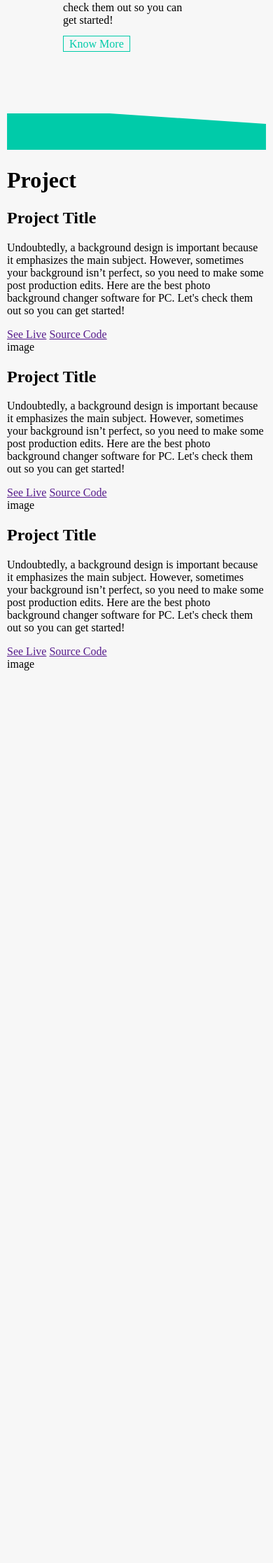
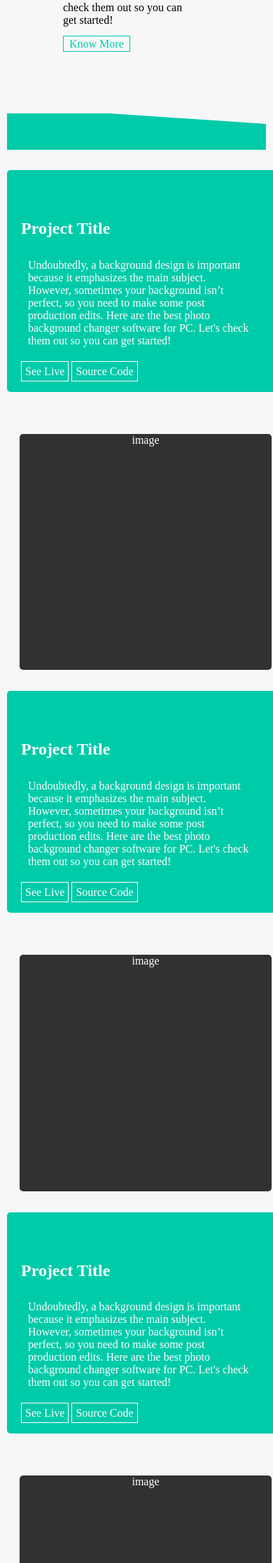
Before and after one commit to Savage-tech555/Company-potfolio, a PHP site: page / in a window 390 px wide. Shown: the part 825-3058 px from the top of the page at 70% size. Before the commit the page ends 1783 px from the top, so only its background shows below. Run offline with PHP 8.4, Linux system fonts and the light colour scheme.

Commit message:
projects

```diff
--- a/css/style.css
+++ b/css/style.css
@@ -61,6 +61,17 @@ header .fa-bars
 
 svg{
     margin-top: 500px;
+}
+
+.project .display .txt
+{
+    width: 59%;
+    background: #00cba9;
+    padding: 20px;
+    padding-top: 50px;
+    border-radius: 5px;
+    margin-top: 20px;
+    margin-right: 80px;
 }
 }
 
@@ -147,3 +158,77 @@ header .fa-bars
     {
         width: 100%;
     }
+
+    .project
+    {
+        color: white;
+    }
+
+    .project .display
+    {
+        display: grid;
+        grid-template-columns: repeat(auto-fill, minmax(600px, 1fr));
+        padding: 5px;
+        width: 100%;
+        grid-gap: 20px;
+    }
+
+    .project .display .txt
+    {
+        width: 59%;
+        background: #00cba9;
+        padding: 20px;
+        padding-top: 50px;
+        border-radius: 5px;
+        margin-top: 20px;
+        margin-left: 80px;
+    }
+
+    .project .display .txt a
+    {
+        text-decoration: none;
+        color: white;
+        border: 1px solid white;
+        padding: 5px;
+    }
+
+    .project .display .txt p
+    {
+        width: 90%;
+        padding: 10px;
+    }
+
+    .project .display .image
+    {
+        text-align: center;
+        width: 60%;
+        height: 40vh;
+        background: rgba(0, 0, 0, 0.8);
+        margin-top: 40px;
+        border-radius: 5px
+    }
+
+    @media only screen and (max-width: 600px)
+    {
+        .project .display .image
+        {
+            text-align: center;
+            width: 60%;
+            height: 40vh;
+            background: rgba(0, 0, 0, 0.8);
+            margin-top: 40px;
+            border-radius: 5px;
+            margin-left: 13px;
+        }
+
+        .project .display .txt
+        {
+            width: 59%;
+            background: #00cba9;
+            padding: 20px;
+            padding-top: 50px;
+            border-radius: 5px;
+            margin-top: 20px;
+            margin-left: -5px;
+        }
+    }
--- a/index.html
+++ b/index.html
@@ -41,7 +41,6 @@
     <svg xmlns="http://www.w3.org/2000/svg" viewBox="0 70 1440 200"><path fill="#00cba9" fill-opacity="1" d="M0,32L1440,128L1440,320L0,320Z"></path></svg>
 
     <div class="project">
-        <h1>Project</h1>
         <div class="display">
                 <div class="txt">
                     <h2>Project Title</h2>
@@ -53,11 +52,11 @@
                     <a href="">See Live</a>
                     <a href="">Source Code</a>
                 </div>
-
                 <div class="image">
            image
                 </div>
-
+            </div>
+            <div class="display">
                 <div class="txt">
                     <h2>Project Title</h2>
                     <p>Undoubtedly, a background design is important because it emphasizes the main subject. However,
@@ -69,11 +68,13 @@
                 <div class="image">
                     image
                 </div>
-
+        </div>
+        <div class="display">
                 <div class="txt">
                     <h2>Project Title</h2>
                     <p>
-                        Undoubtedly, a background design is important because it emphasizes the main subject. However, sometimes your background isn’t perfect, so you need to make some post production edits. Here are the best photo background changer software for PC. Let's check them out so you can get started!
+                        Undoubtedly, a background design is important because it emphasizes the main subject. However, sometimes your background isn’t perfect,
+                         so you need to make some post production edits. Here are the best photo background changer software for PC. Let's check them out so you can get started!
                     </p>
                     <a href="">See Live</a>
                     <a href="">Source Code</a>
@@ -81,6 +82,8 @@
                 <div class="image">
                     image
                 </div>
+                </div>
+
         </div>
     </div>
 
```
